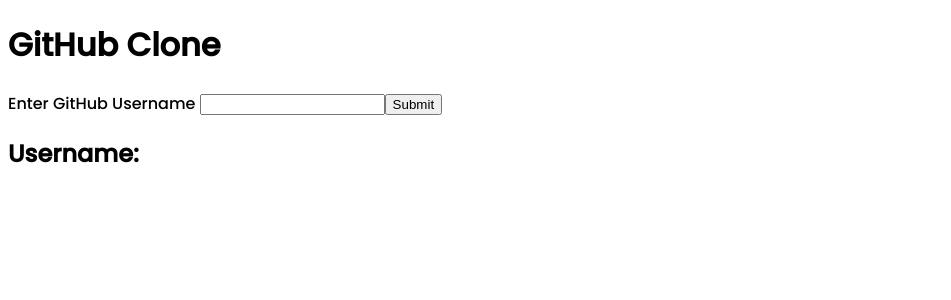
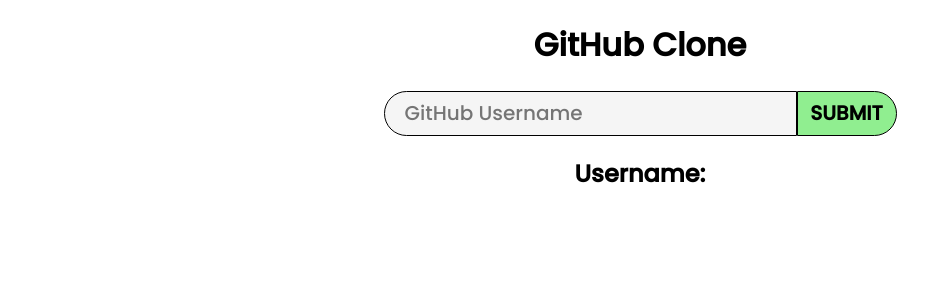
Before and after one commit to MugishaU/GitHubClone, a React app: page / in a window 1280 px wide. Shown: the top 300 px of the page, without its empty margins (0-951 px from the left). Built offline with nearby package versions, Linux system fonts and the light colour scheme.

Commit message:
dynamic grid and styling

```diff
--- a/src/App.js
+++ b/src/App.js
@@ -35,17 +35,22 @@
   render() {
     return (
       <>
+        <header>
           <h1>GitHub Clone</h1>
           <form onSubmit={this.handleSubmit}>
-          <label>Enter GitHub Username </label>
             <input
+              placeholder="GitHub Username"
+              required
+              id="textInput"
               type="text"
               value={this.state.typing}
               onChange={this.handleChange}
             ></input>
-          <input type="submit" value="Submit"></input>
+            <input id="submit" type="submit" value="SUBMIT"></input>
           </form>
+
           <h2>Username: {this.state.username}</h2>
+        </header>
         {this.state.userData.length > 0 && (
           <>
             <div id="data">
@@ -92,7 +97,9 @@
         )}
 
         {this.state.username.length > 0 && this.state.userData.length == 0 && (
-          <h2>GitHub User "{this.state.username}" does not exist!</h2>
+          <h2 id="notFound">
+            GitHub User "{this.state.username}" does not exist!
+          </h2>
         )}
       </>
     );
--- a/src/styles/App.css
+++ b/src/styles/App.css
@@ -3,22 +3,135 @@
   font-family: "Poppins", sans-serif;
 }
 
+header,
+#notFound {
+  text-align: center;
+}
+
+#root {
+  width: 90vw;
+  margin: auto;
+}
+
 .icons {
   display: flex;
-  align-items: center;
+  justify-content: center;
 }
 
 .icons h4 {
   margin: 15px;
 }
 
+#textInput {
+  font-family: "Poppins", sans-serif;
+  font-size: 20px;
+  border: none;
+  box-sizing: border-box;
+  height: 45px;
+  border-radius: 45px 0 0 45px;
+  background-color: whitesmoke;
+  padding-left: 20px;
+  border: black solid 1px;
+}
+
+#submit {
+  cursor: pointer;
+  font-family: "Poppins", sans-serif;
+  font-size: 20px;
+  font-weight: bold;
+  width: 100px;
+  border: none;
+  box-sizing: border-box;
+  height: 45px;
+  border-radius: 0 45px 45px 0;
+  background-color: lightgreen;
+  border: black solid 1px;
+}
+
+#textInput:focus,
+#submit:focus,
+#submit:active {
+  outline: none;
+}
+
+#submit:hover {
+  background-color: rgba(46, 240, 46, 0.8);
+}
+
+#textInput:focus {
+  background-color: white;
+}
+
 .gridContainer {
   display: grid;
-  grid-template-columns: auto auto auto;
+  grid-template-columns: 1fr 1fr 1fr 1fr;
   grid-gap: 10px;
 }
 
 .gridItem {
+  box-sizing: border-box;
   padding: 10px;
-  border: black 1px solid;
+  border: rgba(255, 255, 255) 1px solid;
+  text-align: center;
+  background-color: lightgreen;
+  border-radius: 5px;
+  -webkit-transition: background-color 0.25s ease-out;
+  -moz-transition: background-color 0.25s ease-out;
+  -o-transition: background-color 0.25s ease-out;
+  transition: background-color 0.25s ease-out;
 }
+
+.gridItem:hover {
+  background-color: rgba(46, 240, 46, 0.8);
+  border: green 1px solid;
+}
+
+button {
+  cursor: pointer;
+  font-family: "Poppins", sans-serif;
+  background-color: whitesmoke;
+  border: none;
+  border-radius: 5px;
+  -webkit-transition: background-color 0.25s ease-out;
+  -moz-transition: background-color 0.25s ease-out;
+  -o-transition: background-color 0.25s ease-out;
+  transition: background-color 0.25s ease-out;
+}
+
+button:hover {
+  background-color: rgba(94, 204, 241, 0.781);
+}
+
+@media screen and (max-width: 1450px) {
+  .gridContainer {
+    display: grid;
+    grid-template-columns: 1fr 1fr 1fr;
+    grid-gap: 10px;
+  }
+}
+
+@media screen and (max-width: 920px) {
+  .gridContainer {
+    display: grid;
+    grid-template-columns: 1fr 1fr;
+    grid-gap: 10px;
+  }
+}
+
+@media screen and (max-width: 650px) {
+  .gridContainer {
+    display: grid;
+    grid-template-columns: auto;
+    grid-gap: 10px;
+  }
+}
+
+@media screen and (max-width: 369px) {
+  #submit {
+    border-radius: 45px;
+  }
+
+  #textInput {
+    border-radius: 45px;
+  }
+}
```
Lines whose indentation alone changed are shown as unchanged.
